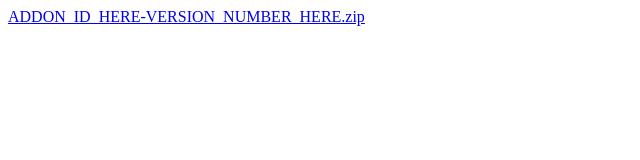
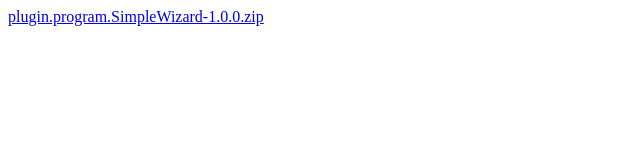
Before and after one commit to JakDaRippa/repo, a plain HTML site: page index.html in a window 1280 px wide. Shown: the whole page, without its empty margins (0-640 px from the left). Drawn offline with Linux system fonts and the light colour scheme.

Commit message:
Update index.html

```diff
--- a/index.html
+++ b/index.html
@@ -1,2 +1,2 @@
 <!DOCTYPE html>
-<a href="ADDON_ID_HERE-VERSION_NUMBER_HERE.zip">ADDON_ID_HERE-VERSION_NUMBER_HERE.zip</a>
+<a href="plugin.program.SimpleWizard-1.0.0.zip">plugin.program.SimpleWizard-1.0.0.zip</a>
```
